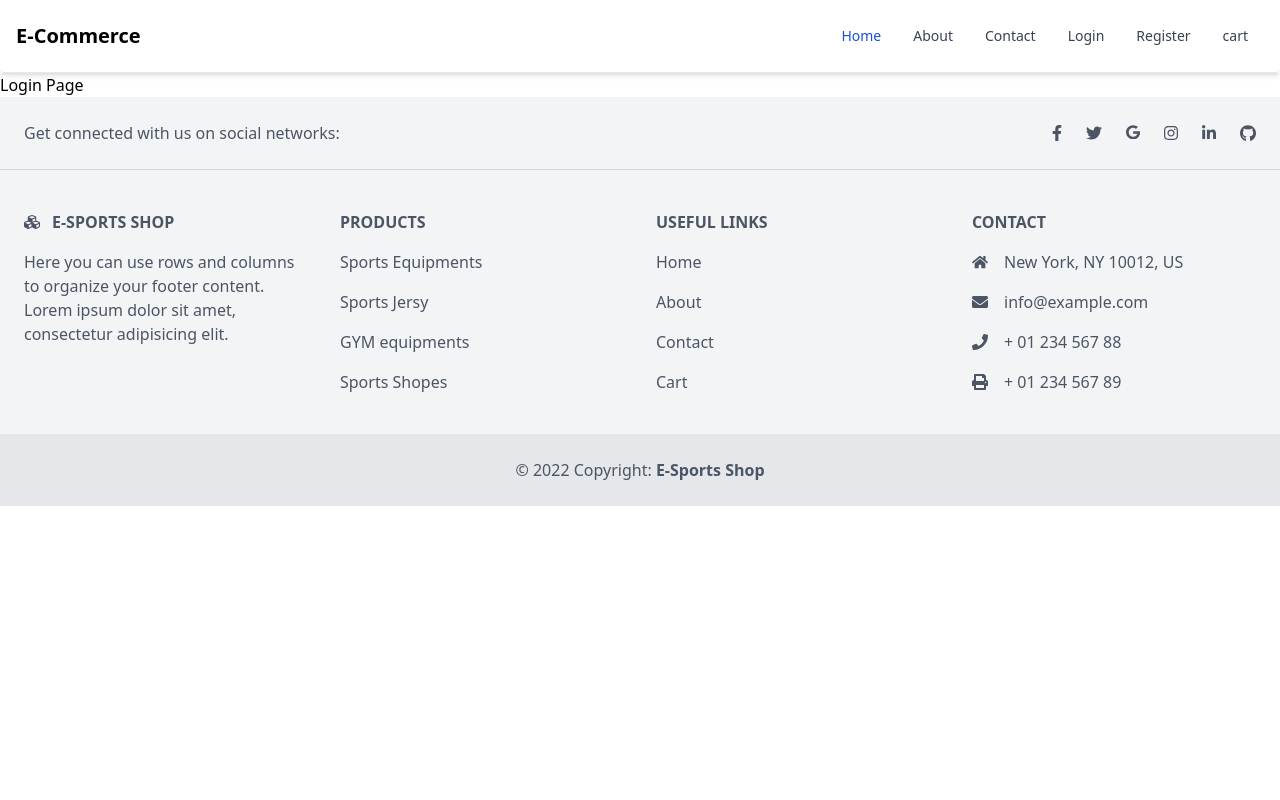
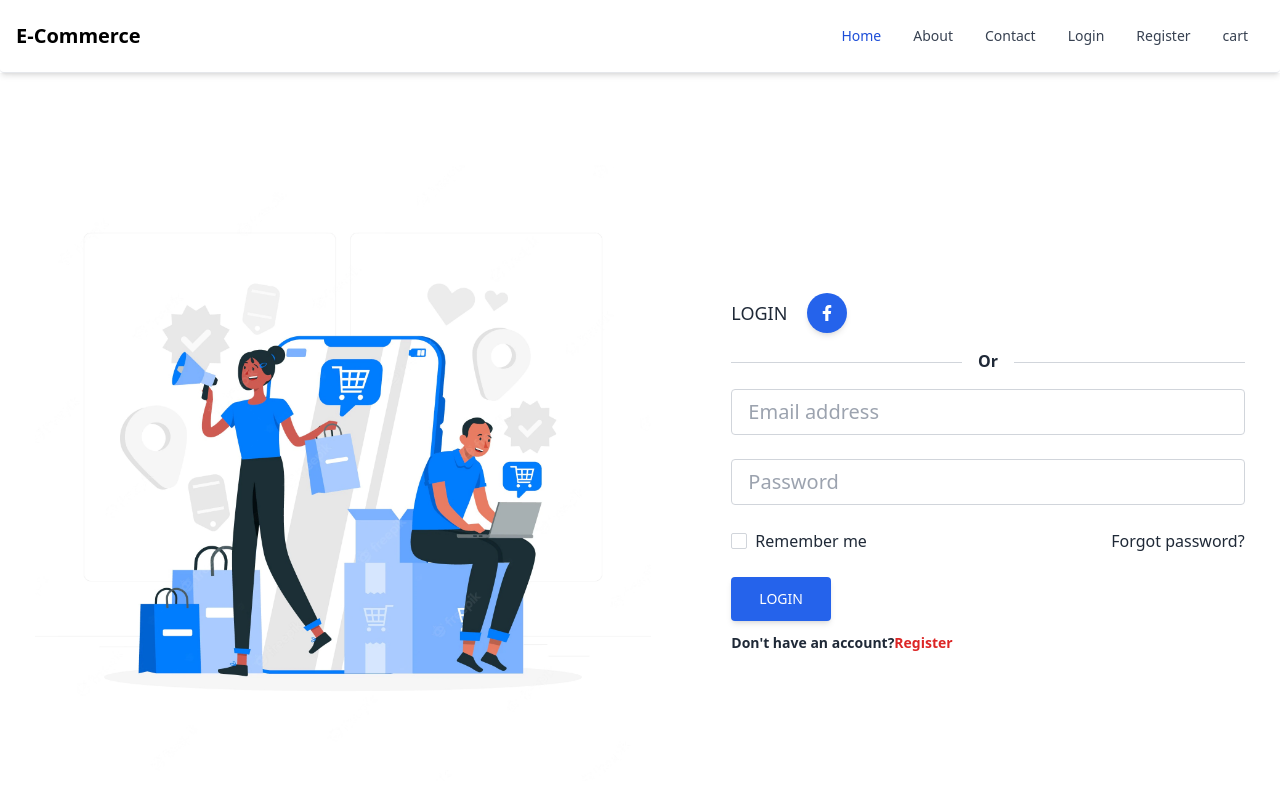
Before and after one commit to Vikas-jangid/e-commerce, a React (Create React App) app in the folder client/: page /login in a window 1280 px wide. Shown: the top 800 px of the page. Built offline with nearby package versions, Linux system fonts and the light colour scheme; what tw-elements would draw is missing.

Commit message:
login form added

```diff
--- a/client/package.json
+++ b/client/package.json
@@ -9,6 +9,7 @@
     "pure-react-carousel": "^1.30.1",
     "react": "^18.2.0",
     "react-dom": "^18.2.0",
+    "react-google-login": "^5.2.2",
     "react-router-dom": "^6.4.2",
     "react-scripts": "5.0.1",
     "tw-elements": "^1.0.0-alpha12",
--- a/client/src/components/login.jsx
+++ b/client/src/components/login.jsx
@@ -1,7 +1,123 @@
-import React from "react";
+/* eslint-disable jsx-a11y/img-redundant-alt */
+import React, {useState} from "react";
+import loginImage from "../assests/images/login.webp";
+
 
 function Login() {
-    return <div className="page">Login Page</div>;
+    const [email, setEmail] = useState();
+    const [password, setPassword] = useState();
+
+
+    const handleSubmit = () => {
+        console.log(email, "email");
+        console.log(password, "password");
+
+    }
+
+    return (
+        <>
+            <section className="h-screen">
+                <div className="px-6 h-full text-gray-800">
+                    <div
+                    className="flex xl:justify-center lg:justify-between justify-center items-center flex-wrap h-full g-6"
+                    >
+                    <div
+                        className="grow-0 shrink-1 md:shrink-0 basis-auto xl:w-6/12 lg:w-6/12 md:w-9/12 mb-12 md:mb-0"
+                    >
+                        <img
+                        src={loginImage}
+                        className="w-full"
+                        alt="Sample image"
+                        />
+                    </div>
+                    <div className="xl:ml-20 xl:w-5/12 lg:w-5/12 md:w-8/12 mb-12 md:mb-0">
+                        <form>
+                        <div className="flex flex-row items-center justify-center lg:justify-start">
+                            <p className="text-lg mb-0 mr-4">LOGIN</p>
+                            <button
+                            type="button"
+                            data-mdb-ripple="true"
+                            data-mdb-ripple-color="light"
+                            className="inline-block p-3 bg-blue-600 text-white font-medium text-xs leading-tight uppercase rounded-full shadow-md hover:bg-blue-700 hover:shadow-lg focus:bg-blue-700 focus:shadow-lg focus:outline-none focus:ring-0 active:bg-blue-800 active:shadow-lg transition duration-150 ease-in-out mx-1"
+                            >
+                            {/* <!-- Facebook --> */}
+                            <svg xmlns="http://www.w3.org/2000/svg" viewBox="0 0 320 512" className="w-4 h-4">
+                                {/* <!--! Font Awesome Pro 6.0.0 by @fontawesome - https://fontawesome.com License - https://fontawesome.com/license (Commercial License) Copyright 2022 Fonticons, Inc. --> */}
+                                <path
+                                fill="currentColor"
+                                d="M279.14 288l14.22-92.66h-88.91v-60.13c0-25.35 12.42-50.06 52.24-50.06h40.42V6.26S260.43 0 225.36 0c-73.22 0-121.08 44.38-121.08 124.72v70.62H22.89V288h81.39v224h100.17V288z"
+                                />
+                            </svg>
+                            </button>
+                        </div>
+
+                        <div
+                            className="flex items-center my-4 before:flex-1 before:border-t before:border-gray-300 before:mt-0.5 after:flex-1 after:border-t after:border-gray-300 after:mt-0.5"
+                        >
+                            <p className="text-center font-semibold mx-4 mb-0">Or</p>
+                        </div>
+
+                        {/* <!-- Email input --> */}
+                        <div className="mb-6">
+                            <input
+                            type="text"
+                            className="form-control block w-full px-4 py-2 text-xl font-normal text-gray-700 bg-white bg-clip-padding border border-solid border-gray-300 rounded transition ease-in-out m-0 focus:text-gray-700 focus:bg-white focus:border-blue-600 focus:outline-none"
+                            id="exampleFormControlInput2"
+                            placeholder="Email address"
+                            onChange={e => setEmail(e.target.value)}
+                            />
+                        </div>
+
+                        {/* <!-- Password input --> */}
+                        <div className="mb-6">
+                            <input
+                            type="password"
+                            className="form-control block w-full px-4 py-2 text-xl font-normal text-gray-700 bg-white bg-clip-padding border border-solid border-gray-300 rounded transition ease-in-out m-0 focus:text-gray-700 focus:bg-white focus:border-blue-600 focus:outline-none"
+                            id="exampleFormControlInput2"
+                            placeholder="Password"
+                            onChange={e => setPassword(e.target.value)}
+
+                            />
+                        </div>
+
+                        <div className="flex justify-between items-center mb-6">
+                            <div className="form-group form-check">
+                            <input
+                                type="checkbox"
+                                className="form-check-input appearance-none h-4 w-4 border border-gray-300 rounded-sm bg-white checked:bg-blue-600 checked:border-blue-600 focus:outline-none transition duration-200 mt-1 align-top bg-no-repeat bg-center bg-contain float-left mr-2 cursor-pointer"
+                                id="exampleCheck2"
+                            />
+                            <label className="form-check-label inline-block text-gray-800" for="exampleCheck2"
+                                >Remember me</label
+                            >
+                            </div>
+                            <a href="#!" className="text-gray-800">Forgot password?</a>
+                        </div>
+
+                        <div className="text-center lg:text-left">
+                            <button
+                                type="button"
+                                className="inline-block px-7 py-3 bg-blue-600 text-white font-medium text-sm leading-snug uppercase rounded shadow-md hover:bg-blue-700 hover:shadow-lg focus:bg-blue-700 focus:shadow-lg focus:outline-none focus:ring-0 active:bg-blue-800 active:shadow-lg transition duration-150 ease-in-out"
+                                onClick={handleSubmit}
+                            >
+                            Login
+                            </button>
+                            <p className="text-sm font-semibold mt-2 pt-1 mb-0">
+                            Don't have an account?
+                            <a
+                                href="#!"
+                                className="text-red-600 hover:text-red-700 focus:text-red-700 transition duration-200 ease-in-out"
+                                >Register</a
+                            >
+                            </p>
+                        </div>
+                        </form>
+                    </div>
+                    </div>
+                </div>
+            </section>
+        </>
+    );
 }
 
 export default Login;
```
Also changed, not shown: client/src/assests/images/login.webp (added), 1 other file (tests, documents, lock files or other folders).
